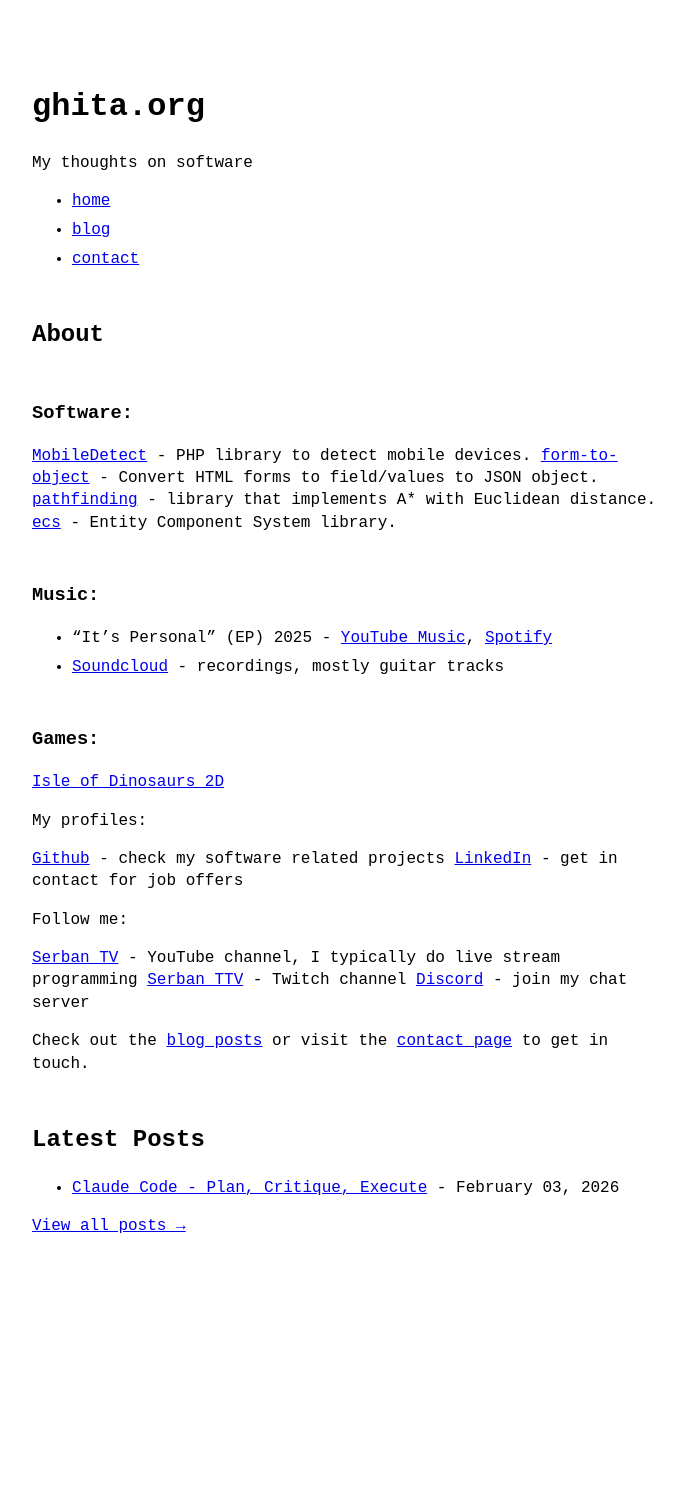
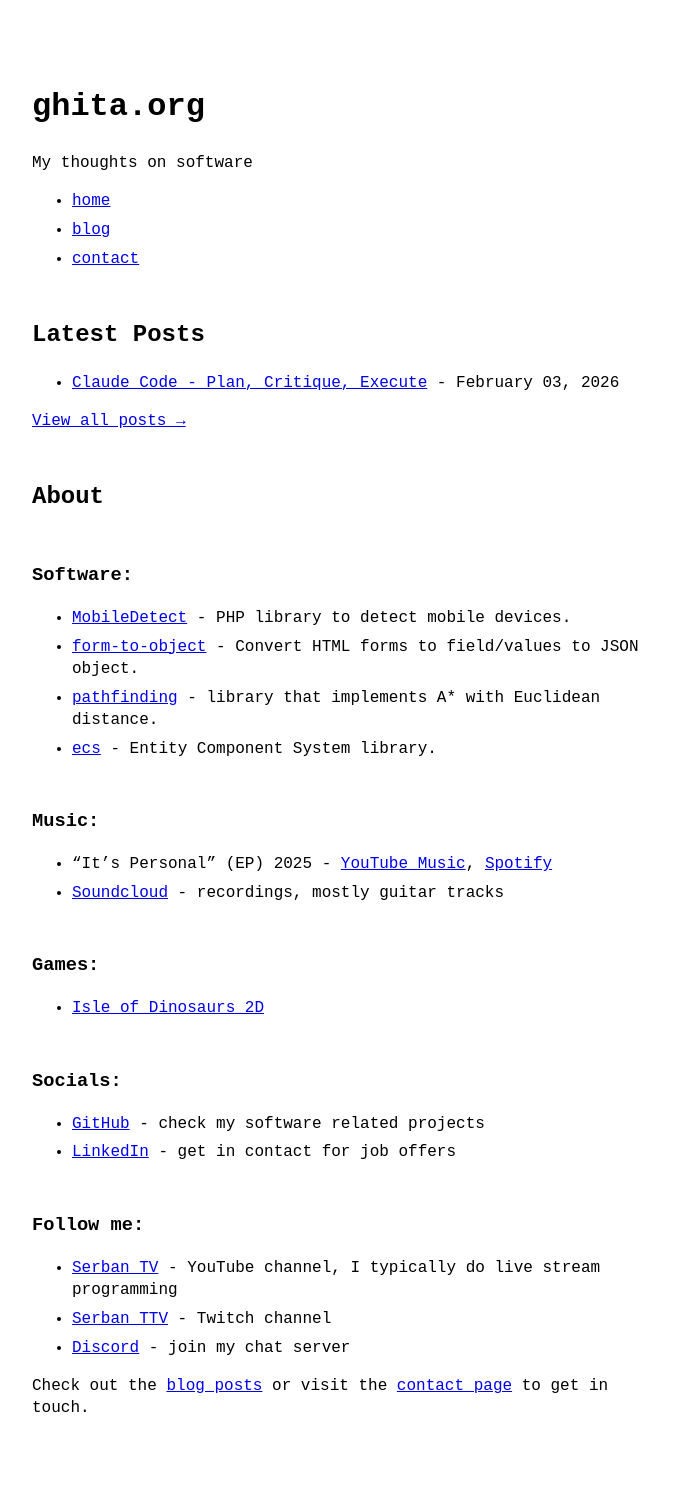
Before and after one commit to serbanghita/ghita.org, a Jekyll site: the page built from index.md, in a window 1280 px wide. Shown: the whole page, without its empty margins (288-972 px from the left). Built offline with Jekyll 4.4.1, drawn with Linux system fonts in a browser that asks for light colours; before the commit the page ends 1317 px from its top, so only the background shows below that.

Commit message:
Front page formatting improvements

```diff
--- a/index.md
+++ b/index.md
@@ -3,14 +3,22 @@ layout: home
 title: Serban Ghita | My thoughts on software
 ---
 
+## Latest Posts
+
+{% for post in site.posts limit:3 %}
+- [{{ post.title }}]({{ post.url }}) - {{ post.date | date: "%B %d, %Y" }}
+  {% endfor %}
+
+[View all posts →](/blog)
+
 ## About
 
 ### Software:
 
-[MobileDetect](https://mobiledetect.net/) - PHP library to detect mobile devices.
-[form-to-object](https://github.com/serbanghita/form-to-object) - Convert HTML forms to field/values to JSON object.
-[pathfinding](https://github.com/serbanghita/pathfinding) - library that implements A* with Euclidean distance.
-[ecs](https://github.com/serbanghita/ecs) - Entity Component System library.
+- [MobileDetect](https://mobiledetect.net/) - PHP library to detect mobile devices.
+- [form-to-object](https://github.com/serbanghita/form-to-object) - Convert HTML forms to field/values to JSON object.
+- [pathfinding](https://github.com/serbanghita/pathfinding) - library that implements A* with Euclidean distance.
+- [ecs](https://github.com/serbanghita/ecs) - Entity Component System library.
 
 ### Music:
 
@@ -19,25 +27,17 @@ title: Serban Ghita | My thoughts on software
 
 ### Games:
 
-[Isle of Dinosaurs 2D](https://store.steampowered.com/app/736290/Isle_of_Dinosaurs_2D/)
+- [Isle of Dinosaurs 2D](https://store.steampowered.com/app/736290/Isle_of_Dinosaurs_2D/)
 
-My profiles:
+### Socials:
 
-[Github](https://github.com/serbanghita) - check my software related projects
-[LinkedIn](https://www.linkedin.com/in/serbanghita/) - get in contact for job offers
+- [GitHub](https://github.com/serbanghita) - check my software related projects
+- [LinkedIn](https://www.linkedin.com/in/serbanghita/) - get in contact for job offers
 
-Follow me:
+### Follow me:
 
-[Serban TV](https://www.youtube.com/@SerbanTV) - YouTube channel, I typically do live stream programming
-[Serban TTV](https://www.twitch.tv/serbanttv) - Twitch channel
-[Discord](https://discord.gg/hKz3URNwBA) - join my chat server
+- [Serban TV](https://www.youtube.com/@SerbanTV) - YouTube channel, I typically do live stream programming
+- [Serban TTV](https://www.twitch.tv/serbanttv) - Twitch channel
+- [Discord](https://discord.gg/hKz3URNwBA) - join my chat server
 
 Check out the [blog posts](/blog) or visit the [contact page](/contact) to get in touch.
-
-## Latest Posts
-
-{% for post in site.posts limit:3 %}
-- [{{ post.title }}]({{ post.url }}) - {{ post.date | date: "%B %d, %Y" }}
-{% endfor %}
-
-[View all posts →](/blog)
```
